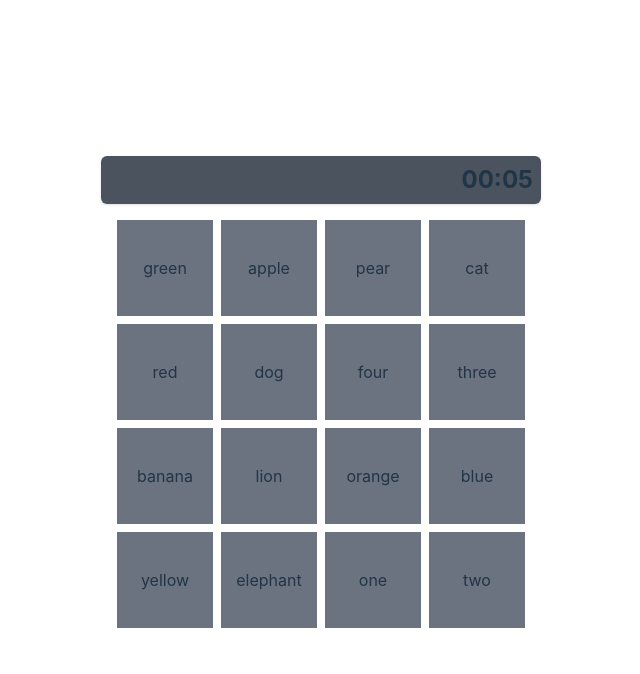
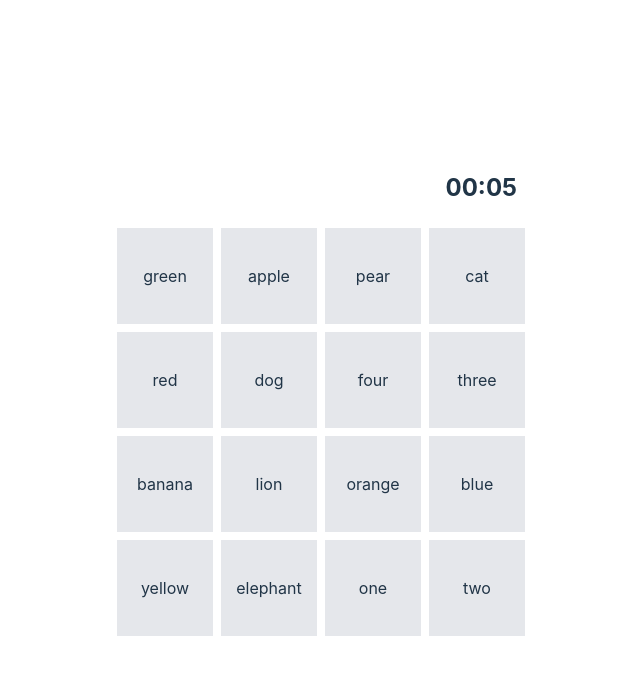
Before and after one commit to Bearfinn/word-wall, a Vue app: page /board/sample-board in a window 1280 px wide. Shown: the top 674 px of the page, without its empty margins (319-959 px from the left). Built offline with nearby package versions, Linux system fonts and the light colour scheme.

Commit message:
feat: update aesthetics

```diff
--- a/index.html
+++ b/index.html
@@ -4,7 +4,7 @@
     <meta charset="UTF-8" />
     <link rel="icon" type="image/svg+xml" href="/vite.svg" />
     <meta name="viewport" content="width=device-width, initial-scale=1.0" />
-    <title>Vite + Vue + TS</title>
+    <title>Word Wall Game</title>
   </head>
   <body>
     <div id="app"></div>
--- a/src/components/Timer.vue
+++ b/src/components/Timer.vue
@@ -22,7 +22,7 @@ onUnmounted(() => {
 </script>
 
 <template>
-  <div class="text-2xl font-bold bg-gray-800 text-right bg-opacity-80 p-2 rounded-md shadow">
+  <div class="text-2xl font-bold dark:bg-gray-800 text-right bg-opacity-80 p-2 rounded-md">
     {{ formatTime(time) }}
   </div>
 </template>
--- a/src/components/WordWall.vue
+++ b/src/components/WordWall.vue
@@ -1,9 +1,9 @@
 <template>
-  <div class="relative w-full max-w-2xl mx-auto">
+  <div class="relative w-full max-w-2xl mx-auto space-y-4">
     <Timer />
-    <div class="grid grid-cols-4 gap-2 p-4">
+    <div class="grid grid-cols-4 gap-2">
       <div v-for="(word, index) in shuffledWords" :key="word.word" @click="!isAnimating && selectWord(index)" :class="[
-        'w-24 h-24 flex items-center justify-center cursor-pointer text-center',
+        'w-24 h-24 flex items-center justify-center cursor-pointer text-center transition-colors',
         getCellClass(index),
         { 'pointer-events-none': isAnimating }
       ]" :style="getCellStyle(index)">
@@ -106,9 +106,9 @@ const getCellClass = (index: number) => {
     return 'bg-green-500 text-white';
   }
   if (selectedIndices.value.includes(index)) {
-    return 'bg-yellow-300';
+    return 'bg-yellow-300 text-gray-900';
   }
-  return 'bg-gray-500';
+  return 'bg-gray-200 dark:bg-gray-500';
 };
 
 const getCellStyle = (index: number) => {
```
Also changed, not shown: src/main.ts (line endings or trailing spaces).
